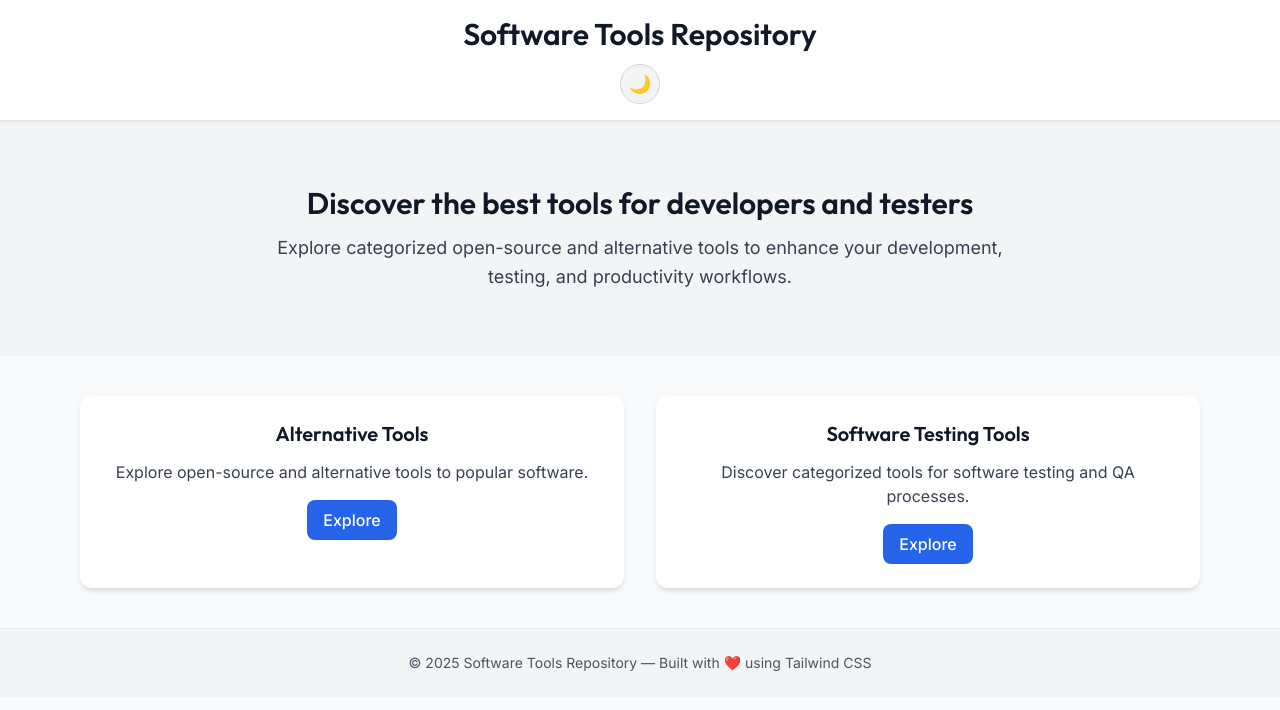
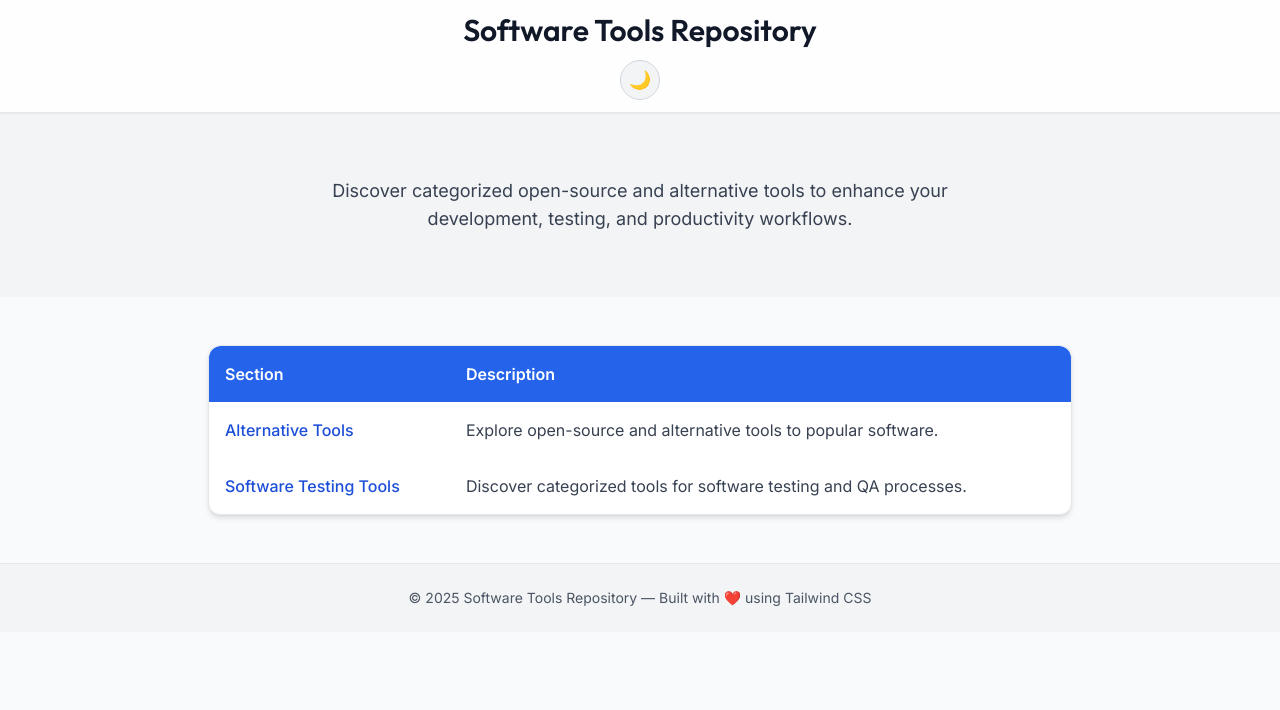
Before and after one commit to th3n00bd3v/software_tools_repo, a website: page index.html in a window 1280 px wide. Drawn offline with nearby package versions, Linux system fonts and the light colour scheme.

Commit message:
Made design changes to index.html for consistency

```diff
--- a/index.html
+++ b/index.html
@@ -6,12 +6,9 @@
   <title>Software Tools Repository</title>
 
   <!-- Google Fonts -->
-  <link rel="preconnect" href="https://fonts.googleapis.com" />
-  <link rel="preconnect" href="https://fonts.gstatic.com" crossorigin />
-  <link
-    href="https://fonts.googleapis.com/css2?family=Inter:wght@400;500;600&family=Outfit:wght@400;500;600;700&display=swap"
-    rel="stylesheet"
-  />
+  <link rel="preconnect" href="https://fonts.googleapis.com">
+  <link rel="preconnect" href="https://fonts.gstatic.com" crossorigin>
+  <link href="https://fonts.googleapis.com/css2?family=Inter:wght@400;500;600&family=Outfit:wght@400;500;600;700&display=swap" rel="stylesheet">
 
   <!-- Tailwind CSS -->
   <script src="https://cdn.tailwindcss.com"></script>
@@ -42,80 +39,61 @@
 
   <!-- Header -->
   <header class="sticky top-0 z-50 bg-white/80 dark:bg-gray-900/80 backdrop-blur-md border-b border-gray-200 dark:border-gray-700 shadow-sm transition-all duration-300">
-    <div class="max-w-6xl mx-auto px-4 py-4 flex flex-col items-center text-center space-y-3">
-      <h1 class="text-3xl font-semibold text-gray-900 dark:text-gray-100 transition-all duration-300 font-heading">
-        Software Tools Repository
-      </h1>
-
-      <!-- Control Bar -->
-      <div class="flex justify-center items-center gap-3 flex-wrap">
-        <button
-          id="darkModeToggle"
+    <div class="max-w-6xl mx-auto px-4 py-3 flex flex-col items-center text-center space-y-3">
+      <h1 class="text-3xl font-semibold text-gray-900 dark:text-gray-100 transition-all duration-300 font-heading">Software Tools Repository</h1>
+      <button id="darkModeToggle"
         class="w-10 h-10 flex items-center justify-center rounded-full border border-gray-300 dark:border-gray-600 bg-gray-100 dark:bg-gray-700 text-lg cursor-pointer hover:bg-gray-200 dark:hover:bg-gray-600 transition-all duration-300"
-          title="Toggle Dark Mode"
-        >
+        title="Toggle Dark Mode">
         🌙
       </button>
-      </div>
     </div>
   </header>
 
   <!-- Hero Section -->
   <section class="hero-section text-center py-16 bg-gray-100 dark:bg-gray-800 transition-colors duration-500">
-    <div class="max-w-3xl mx-auto px-4">
-      <h2 class="text-2xl sm:text-3xl font-semibold mb-3 font-heading text-gray-900 dark:text-gray-100">
-        Discover the best tools for developers and testers
-      </h2>
-      <p class="text-gray-700 dark:text-gray-300 text-lg leading-relaxed">
-        Explore categorized open-source and alternative tools to enhance your development,
-        testing, and productivity workflows.
+    <p class="text-gray-700 dark:text-gray-300 max-w-2xl mx-auto text-lg">
+      Discover categorized open-source and alternative tools to enhance your development, testing, and productivity workflows.
     </p>
-    </div>
   </section>
 
-  <!-- Main Content -->
-  <main id="contentContainer" class="max-w-6xl mx-auto px-4 py-10 grid md:grid-cols-2 gap-8">
-    <!-- Alternative Tools Card -->
-    <div class="bg-white dark:bg-gray-800 rounded-xl shadow-md hover:shadow-xl transition-all duration-300 p-6 text-center animate-fadeIn animate-slideUp">
-      <h4 class="text-xl font-semibold mb-3 font-heading text-gray-900 dark:text-gray-100">
-        Alternative Tools
-      </h4>
-      <p class="text-gray-700 dark:text-gray-300 mb-4">
+  <!-- Main Content Table -->
+  <main class="max-w-4xl mx-auto px-4 py-12 animate-fadeIn animate-slideUp">
+    <div class="overflow-x-auto bg-white dark:bg-gray-800 rounded-xl shadow-md border border-gray-200 dark:border-gray-700">
+      <table class="w-full border-collapse text-left">
+        <thead>
+          <tr class="bg-blue-600 text-white dark:bg-blue-700">
+            <th class="p-4 font-semibold rounded-tl-xl">Section</th>
+            <th class="p-4 font-semibold rounded-tr-xl">Description</th>
+          </tr>
+        </thead>
+        <tbody>
+          <tr class="hover:bg-gray-100 dark:hover:bg-gray-700 transition-colors duration-300">
+            <td class="p-4 font-medium text-blue-700 dark:text-blue-400">
+              <a href="alternative-tools.html" class="hover:underline">Alternative Tools</a>
+            </td>
+            <td class="p-4 text-gray-700 dark:text-gray-300">
               Explore open-source and alternative tools to popular software.
-      </p>
-      <a
-        href="alternative-tools.html"
-        class="inline-block bg-blue-600 hover:bg-blue-700 text-white font-medium py-2 px-4 rounded-lg transition-colors duration-300"
-      >
-        Explore
-      </a>
-    </div>
+            </td>
+          </tr>
 
-    <!-- Software Testing Tools Card -->
-    <div class="bg-white dark:bg-gray-800 rounded-xl shadow-md hover:shadow-xl transition-all duration-300 p-6 text-center animate-fadeIn animate-slideUp">
-      <h4 class="text-xl font-semibold mb-3 font-heading text-gray-900 dark:text-gray-100">
-        Software Testing Tools
-      </h4>
-      <p class="text-gray-700 dark:text-gray-300 mb-4">
+          <tr class="hover:bg-gray-100 dark:hover:bg-gray-700 transition-colors duration-300">
+            <td class="p-4 font-medium text-blue-700 dark:text-blue-400">
+              <a href="software-testing-tools.html" class="hover:underline">Software Testing Tools</a>
+            </td>
+            <td class="p-4 text-gray-700 dark:text-gray-300">
               Discover categorized tools for software testing and QA processes.
-      </p>
-      <a
-        href="software-testing-tools.html"
-        class="inline-block bg-blue-600 hover:bg-blue-700 text-white font-medium py-2 px-4 rounded-lg transition-colors duration-300"
-      >
-        Explore
-      </a>
+            </td>
+          </tr>
+        </tbody>
+      </table>
     </div>
   </main>
 
   <!-- Footer -->
   <footer class="bg-gray-100 dark:bg-gray-800 border-t border-gray-200 dark:border-gray-700 text-center py-6 transition-colors duration-500">
-    <p class="text-gray-600 dark:text-gray-400 text-sm">
-      © 2025 Software Tools Repository — Built with ❤️ using Tailwind CSS
-    </p>
+    <p class="text-gray-600 dark:text-gray-400 text-sm">© 2025 Software Tools Repository — Built with ❤️ using Tailwind CSS</p>
   </footer>
 
-  <!-- Script -->
   <script src="script.js"></script>
 </body>
 </html>
```
Also changed, not shown: alternative-tools.html (+5 -14 lines), software-testing-tools.html (+0 -5 lines). Lines whose indentation alone changed are shown as unchanged.
